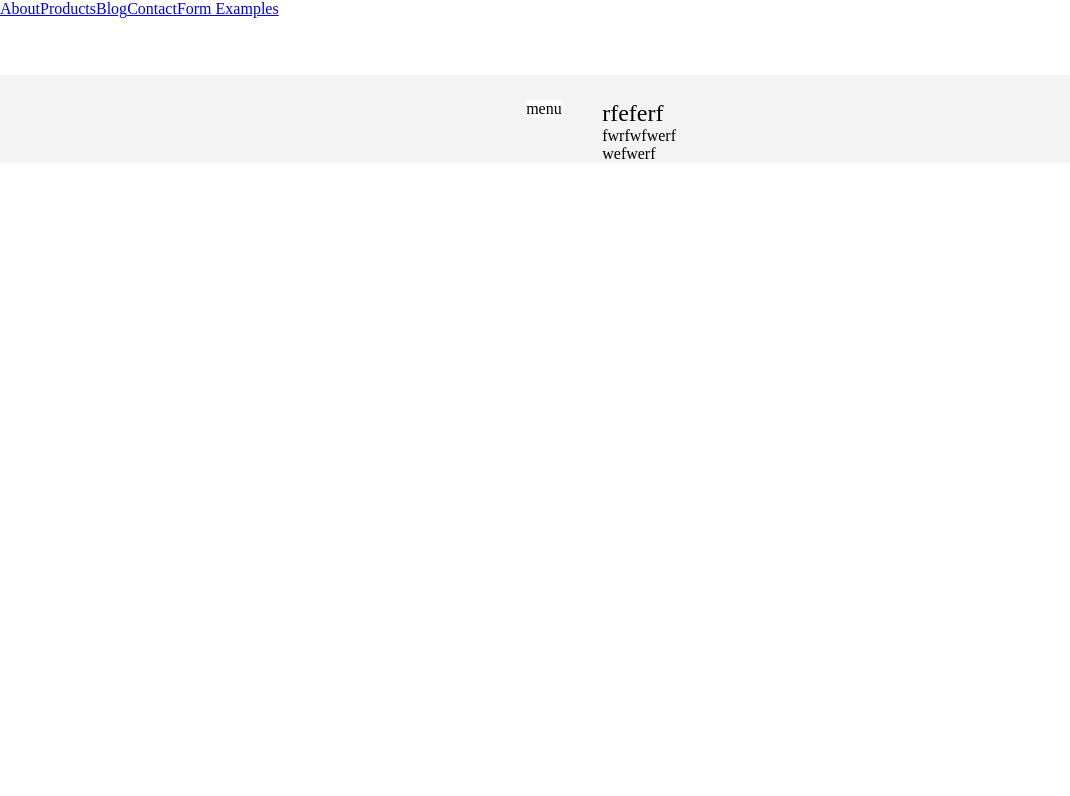
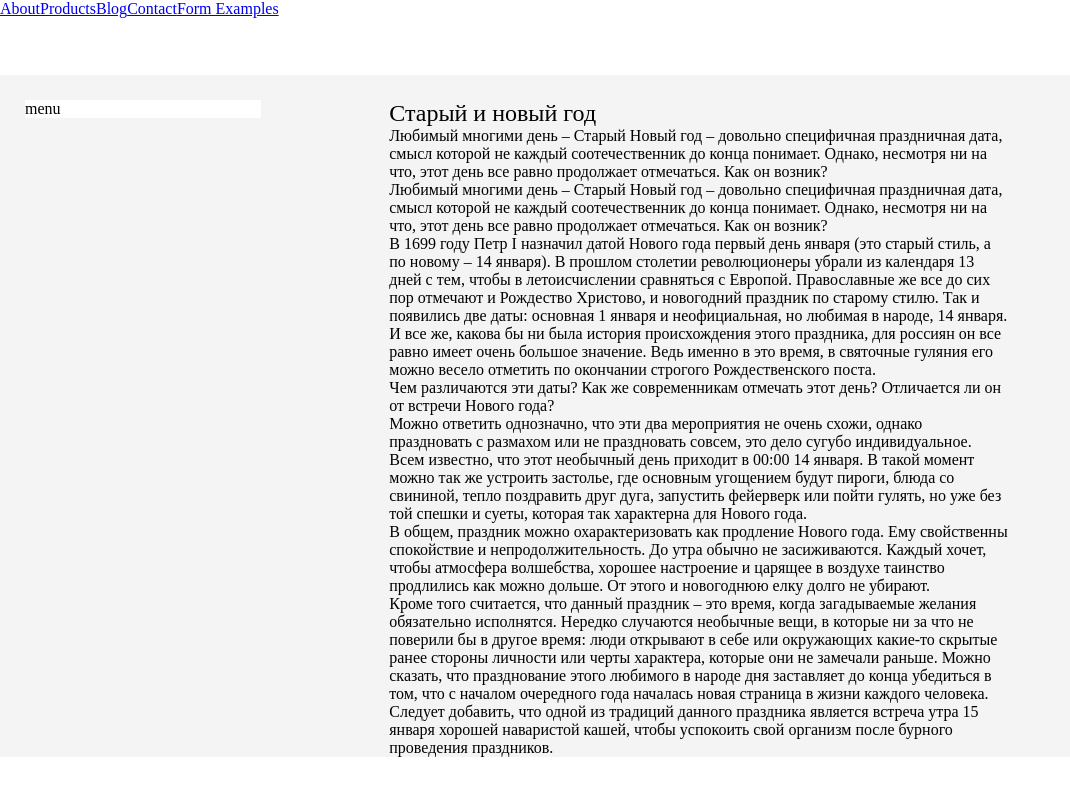
Before and after one commit to ivanklevin/blog, a Gatsby site: page /posts/news/rfeferf in a window 1280 px wide. Shown: the whole page, without its empty margins (0-1070 px from the left). Built offline with nearby package versions, Linux system fonts and the light colour scheme; Gatsby itself is replaced by a stand-in of ours.

Commit message:
Update Статьи “news/rfeferf”

```diff
--- a/src/pages/posts/news/rfeferf.md
+++ b/src/pages/posts/news/rfeferf.md
@@ -1,8 +1,28 @@
 ---
 templateKey: blog-post
-title: rfeferf
-category: news
+title: Старый и новый год
+category: holidays
 date: 2020-01-17T17:34:51.805Z
-description: fwrfwfwerf
+description: >-
+  Любимый многими день – Старый Новый год – довольно специфичная праздничная
+  дата, смысл которой не каждый соотечественник до конца понимает. Однако,
+  несмотря ни на что, этот день все равно продолжает отмечаться. Как он возник?
+featuredpost: true
+featuredimage: /img/annie-spratt-Ef1H5YTTmZ8.jpg
 ---
-wefwerf
+Любимый многими день – Старый Новый год – довольно специфичная праздничная дата, смысл которой не каждый соотечественник до конца понимает. Однако, несмотря ни на что, этот день все равно продолжает отмечаться. Как он возник?
+
+В 1699 году Петр I назначил датой Нового года первый день января (это старый стиль, а по новому – 14 января). В прошлом столетии революционеры убрали из календаря 13 дней с тем, чтобы в летоисчислении сравняться с Европой. Православные же все до сих пор отмечают и Рождество Христово, и новогодний праздник по старому стилю. Так и появились две даты: основная 1 января и неофициальная, но любимая в народе, 14 января.
+
+И все же, какова бы ни была история происхождения этого праздника, для россиян он все равно имеет очень большое значение. Ведь именно в это время, в святочные гуляния его можно весело отметить по окончании строгого Рождественского поста.
+
+Чем различаются эти даты? Как же современникам отмечать этот день?
+Отличается ли он от встречи Нового года?
+
+Можно ответить однозначно, что эти два мероприятия не очень схожи, однако праздновать с размахом или не праздновать совсем, это дело сугубо индивидуальное. Всем известно, что этот необычный день приходит в 00:00 14 января. В такой момент можно так же устроить застолье, где основным угощением будут пироги, блюда со свининой, тепло поздравить друг дуга, запустить фейерверк или пойти гулять, но уже без той спешки и суеты, которая так характерна для Нового года.
+
+В общем, праздник можно охарактеризовать как продление Нового года. Ему свойственны спокойствие и непродолжительность. До утра обычно не засиживаются. Каждый хочет, чтобы атмосфера волшебства, хорошее настроение и царящее в воздухе таинство продлились как можно дольше. От этого и новогоднюю елку долго не убирают.
+
+Кроме того считается, что данный праздник – это время, когда загадываемые желания обязательно исполнятся. Нередко случаются необычные вещи, в которые ни за что не поверили бы в другое время: люди открывают в себе или окружающих какие-то скрытые ранее стороны личности или черты характера, которые они не замечали раньше. Можно сказать, что празднование этого любимого в народе дня заставляет до конца убедиться в том, что с началом очередного года началась новая страница в жизни каждого человека.
+
+Следует добавить, что одной из традиций данного праздника является встреча утра 15 января хорошей наваристой кашей, чтобы успокоить свой организм после бурного проведения праздников.
```
Also changed, not shown: 1 other file.
